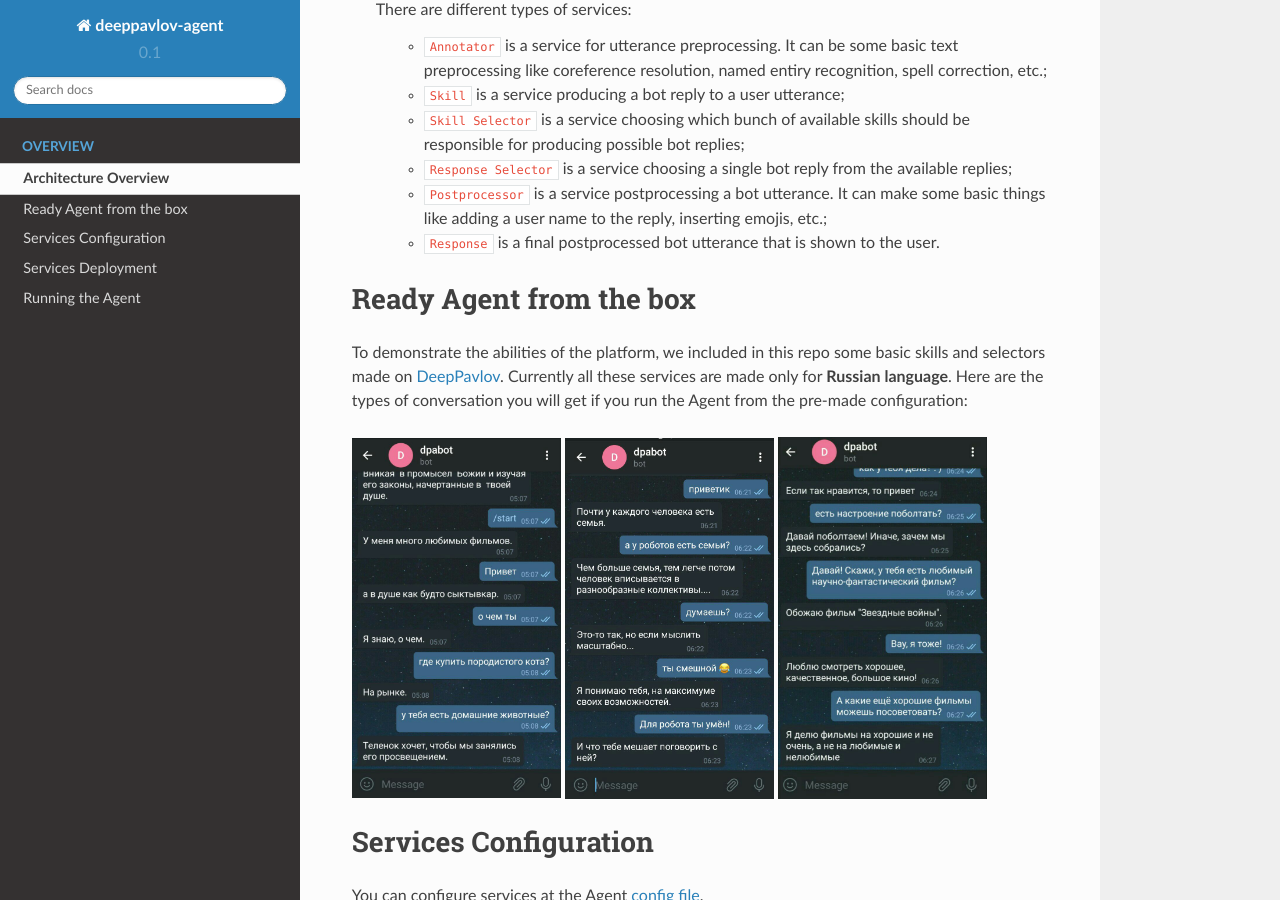
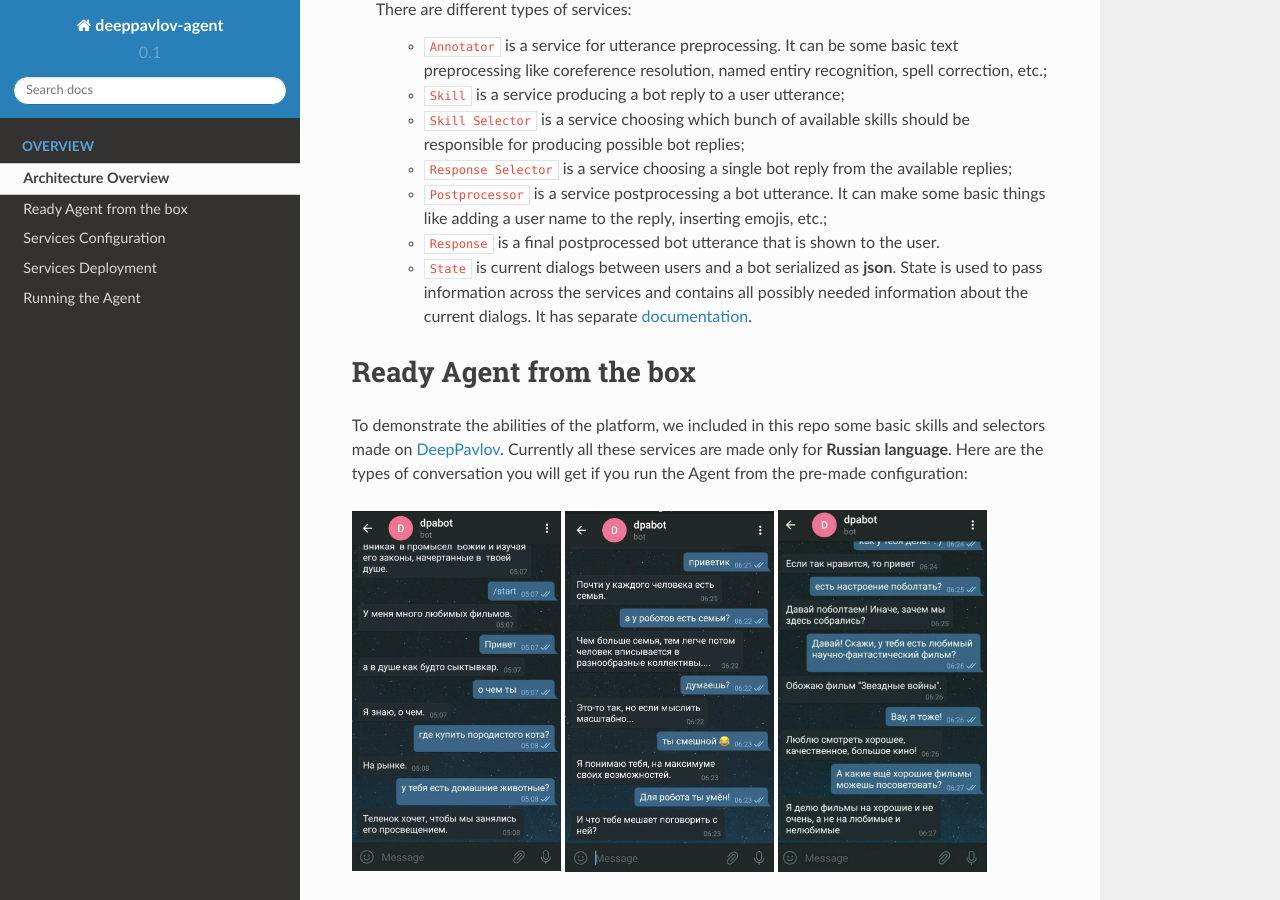
Before and after one commit to deeppavlov/dream, a Sphinx documentation site: the page built from docs/source/intro/overview.rst, in a window 1280 px wide and 900 px high, scrolled down 1040 px. Built offline with Sphinx 7.4.7 and the Read the Docs theme 2.0.0, drawn with Linux system fonts in a browser that asks for light colours; formulas are drawn with MathJax 3; some of the changed text lies outside the part shown.

Commit message:
docs: add state documentation

```diff
--- a/docs/source/intro/overview.rst
+++ b/docs/source/intro/overview.rst
@@ -6,7 +6,7 @@ Modern chatbots usually solve different tasks (like chitchat, goal-oriented, que
 so the platform should have the following characteristics:
 
     * be stable at highload environment
-    * save and pass the chatbot state across all the connected models
+    * save and pass the chatbot state_ across all the connected models
 
 .. image:: ../_static/Agent_Pipeline.png
    :height: 600
@@ -35,6 +35,11 @@ so the platform should have the following characteristics:
       like adding a user name to the reply, inserting emojis, etc.;
 
     * ``Response`` is a final postprocessed bot utterance that is shown to the user.
+
+    * ``State`` is current dialogs between users and a bot serialized as **json**. State is used to pass information
+      across the services and contains all possibly needed information about the current dialogs.
+      It has separate `documentation <state_>`__.
+
 
 Ready Agent from the box
 ========================
@@ -214,3 +219,4 @@ Agent can run both from container and from a local machine.
 .. _nvidia-docker: https://github.com/NVIDIA/nvidia-docker
 .. _Docker environment configuration: https://github.com/deepmipt/dp-agent/blob/master/docker-compose.yml
 .. _docker-exec: https://docs.docker.com/engine/reference/commandline/exec/
+.. _state: https://deeppavlov-agent.readthedocs.io/en/latest/_static/api.html
```
